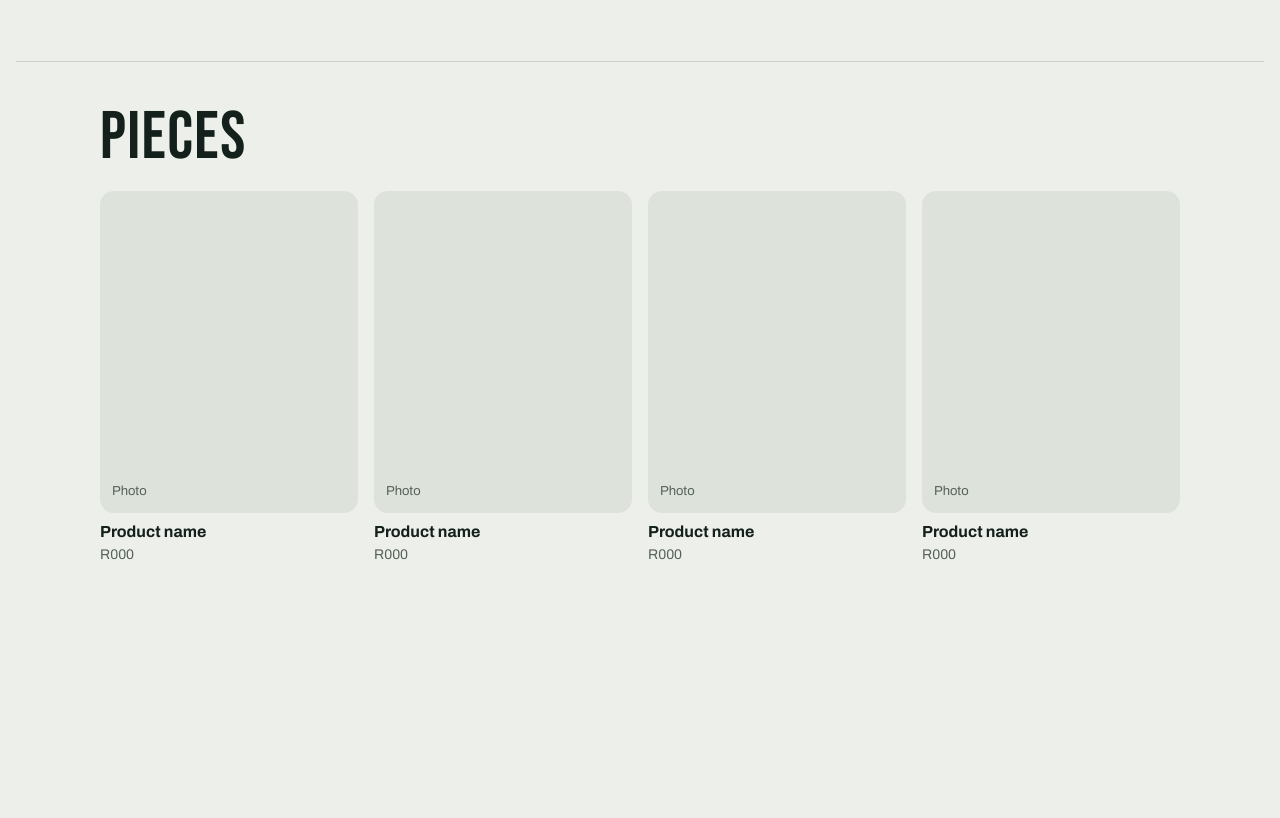
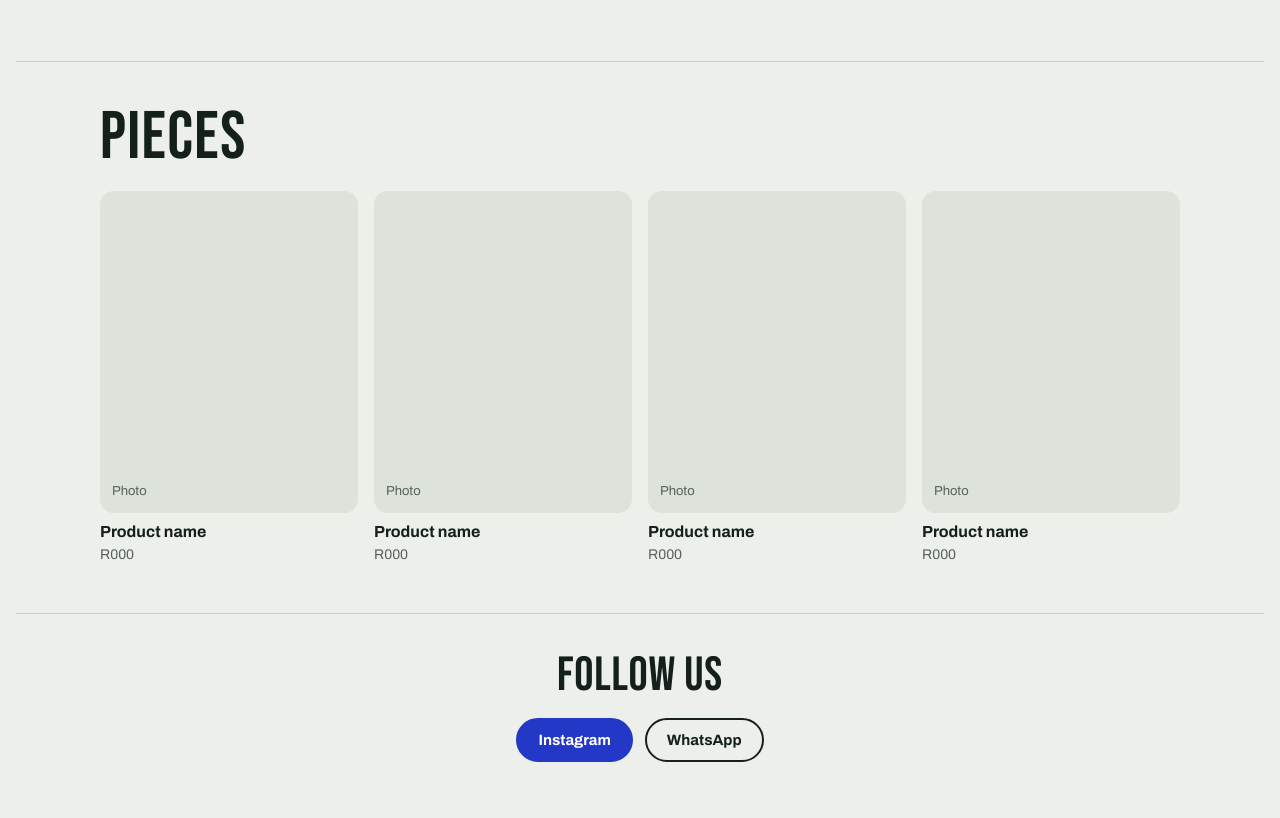
Before and after one commit to housinhues/Easy-Chanaa, a plain HTML site: page index.html in a window 1280 px wide. Shown: the part 824-1642 px from the top of the page. Before the commit the page ends 1437 px from the top, so only its background shows below. Drawn offline with Linux system fonts and the light colour scheme.

Commit message:
Add socials footer

```diff
--- a/index.html
+++ b/index.html
@@ -9,6 +9,7 @@
 <link rel="preconnect" href="https://fonts.gstatic.com" crossorigin>
 <link rel="stylesheet" href="https://fonts.googleapis.com/css2?family=Archivo:wdth,wght@62..125,400..900&family=Bebas+Neue&display=swap">
 <link rel="stylesheet" href="css/styles.css">
+<link rel="stylesheet" href="css/socials.css">
 </head>
 <body>
 
@@ -41,6 +42,16 @@
   </section>
 </main>
 
+<footer class="socials" id="follow">
+  <div class="wrap">
+    <h2>Follow us</h2>
+    <div class="socials__links">
+      <a class="btn" href="https://www.instagram.com/easychanaa/" target="_blank" rel="noopener">Instagram</a>
+      <a class="btn ghost" href="https://wa.me/27726777608" target="_blank" rel="noopener">WhatsApp</a>
+    </div>
+  </div>
+</footer>
+
 <dialog id="productModal" class="modal" aria-labelledby="pmTitle">
   <button type="button" class="modal__close" id="pmClose" aria-label="Close">&times;</button>
   <div class="modal__body">
```
